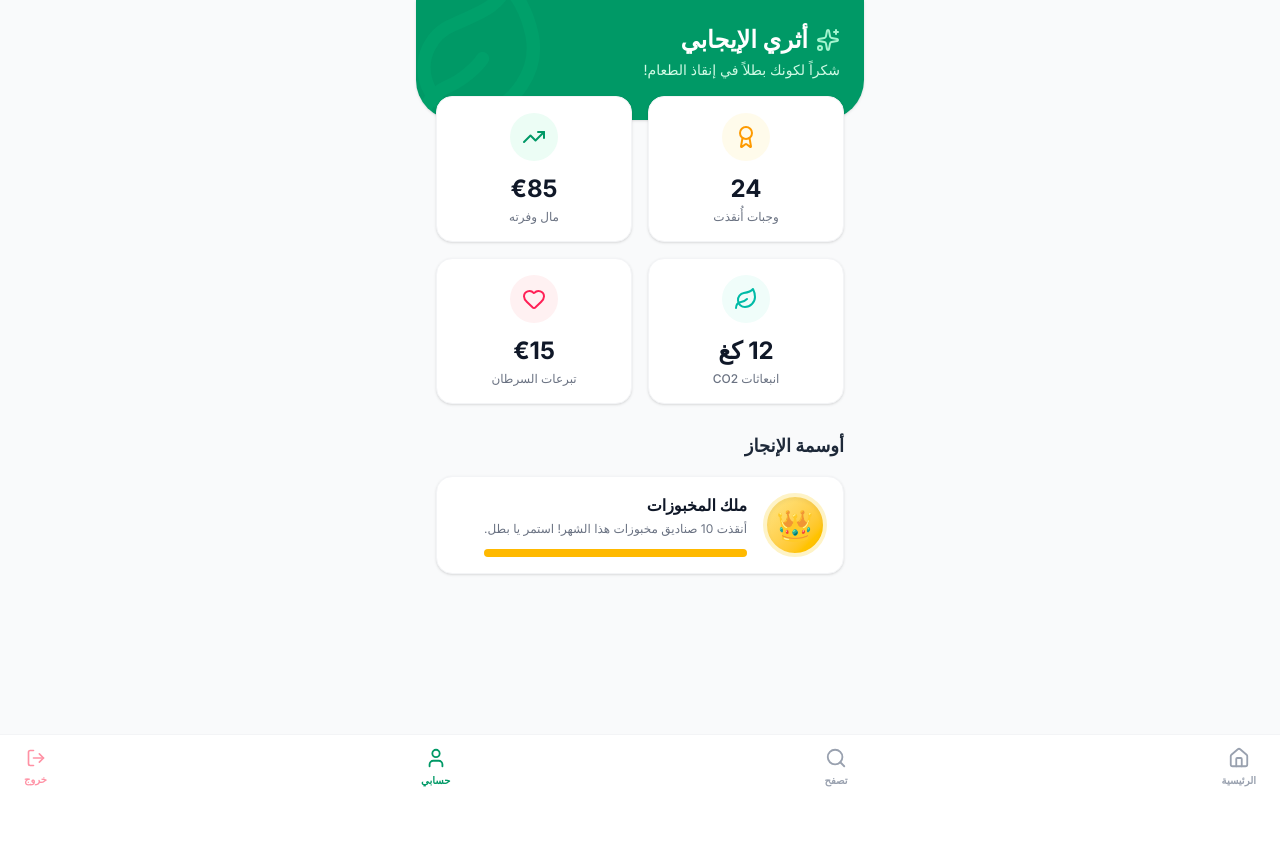
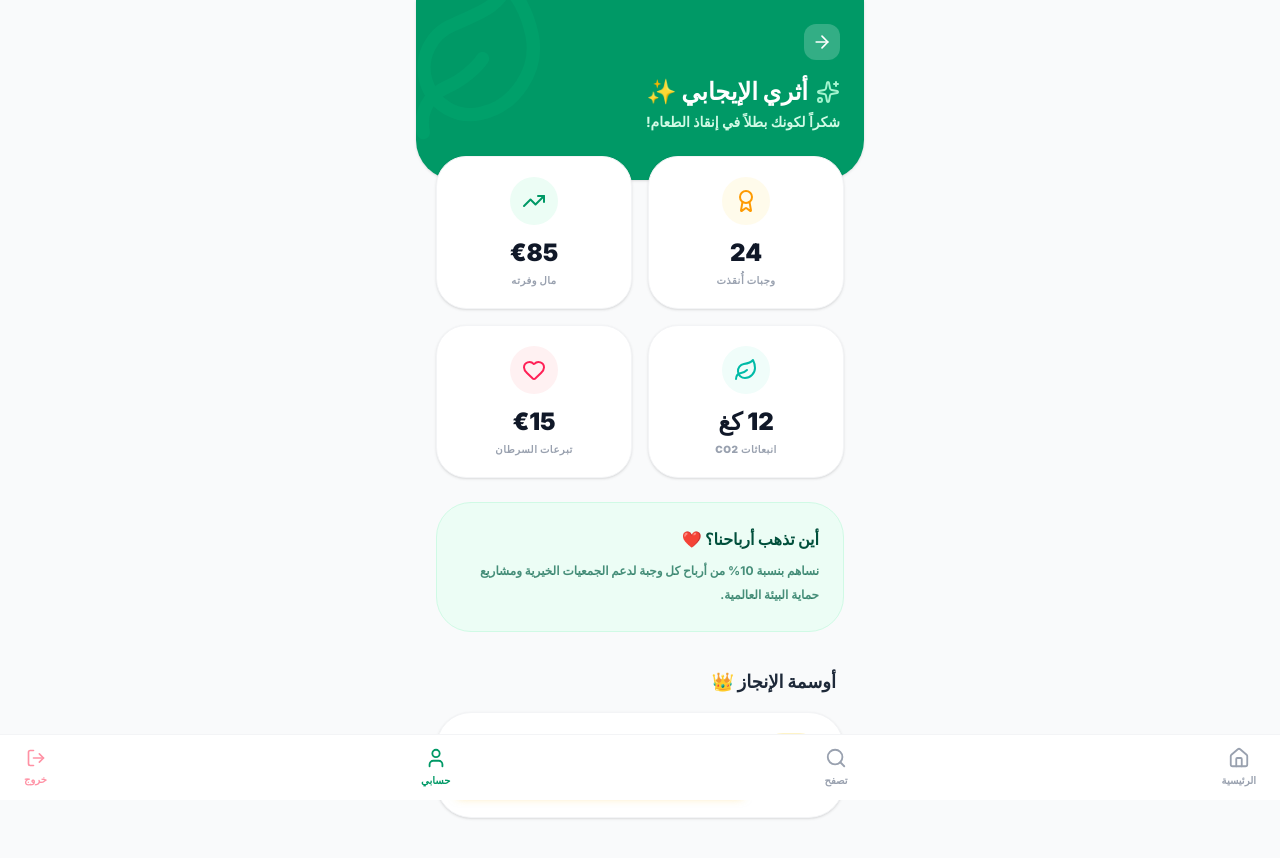
Before and after one commit to msaadi1902-max/nimah-app, a Next.js app: page /impact in a window 1280 px wide. Shown: the top 858 px of the page. Before the commit the page ends 800 px from the top, so only its background shows below. Built offline with nearby package versions, Linux system fonts and the light colour scheme; no server answers; sample sign-in values are in the browser's storage.

Commit message:
integrate impact stats with profile and fix logout redirect

```diff
--- a/src/app/impact/page.tsx
+++ b/src/app/impact/page.tsx
@@ -1,27 +1,30 @@
 "use client";
 
 import React from "react";
-import { Sparkles, Leaf, Heart, TrendingUp, Award } from "lucide-react";
+import { useRouter } from "next/navigation";
+import { Sparkles, Leaf, Heart, TrendingUp, Award, ArrowRight } from "lucide-react";
 import BottomNav from "@/components/BottomNav";
 
 function TopHeader() {
+  const router = useRouter();
   return (
-    <div className="bg-emerald-600 text-white p-6 pb-10 rounded-b-[40px] shadow-sm relative overflow-hidden">
+    <div className="bg-emerald-600 text-white p-6 pb-12 rounded-b-[40px] shadow-sm relative overflow-hidden">
       <div className="relative z-10">
-        <h1 className="text-2xl font-bold mb-1 flex items-center gap-2">
+        <button onClick={() => router.back()} className="bg-white/20 p-2 rounded-xl mb-4 active:scale-95 transition-transform">
+           <ArrowRight size={20} />
+        </button>
+        <h1 className="text-2xl font-black mb-1 flex items-center gap-2">
           <Sparkles className="w-6 h-6 text-emerald-200" />
-          أثري الإيجابي
+          أثري الإيجابي ✨
         </h1>
-        <p className="text-emerald-100 text-sm">شكراً لكونك بطلاً في إنقاذ الطعام!</p>
+        <p className="text-emerald-100 text-sm font-bold">شكراً لكونك بطلاً في إنقاذ الطعام!</p>
       </div>
-      {/* رسمة ديكور في الخلفية */}
       <Leaf className="absolute left-[-20px] top-[-20px] w-40 h-40 text-emerald-500 opacity-20 transform -rotate-12" />
     </div>
   );
 }
 
 function ImpactStats() {
-  // هذه الأرقام سنربطها لاحقاً بقاعدة البيانات بعد أن نبرمج زر الدفع
   const stats = [
     { id: 1, title: "وجبات أُنقذت", value: "24", icon: Award, color: "text-amber-500", bg: "bg-amber-50" },
     { id: 2, title: "مال وفرته", value: "€85", icon: TrendingUp, color: "text-emerald-600", bg: "bg-emerald-50" },
@@ -35,12 +38,12 @@ function ImpactStats() {
         {stats.map((stat) => {
           const Icon = stat.icon;
           return (
-            <div key={stat.id} className="bg-white p-4 rounded-2xl shadow-sm border border-gray-100 flex flex-col items-center text-center hover:shadow-md transition-shadow">
+            <div key={stat.id} className="bg-white p-5 rounded-[30px] shadow-sm border border-gray-100 flex flex-col items-center text-center hover:shadow-md transition-shadow">
               <div className={`w-12 h-12 ${stat.bg} rounded-full flex items-center justify-center mb-3`}>
                 <Icon className={`w-6 h-6 ${stat.color}`} />
               </div>
-              <h3 className="text-2xl font-bold text-gray-900 mb-1">{stat.value}</h3>
-              <p className="text-xs text-gray-500 font-medium">{stat.title}</p>
+              <h3 className="text-2xl font-black text-gray-900 mb-1">{stat.value}</h3>
+              <p className="text-[10px] text-gray-400 font-black uppercase tracking-wider">{stat.title}</p>
             </div>
           );
         })}
@@ -51,17 +54,17 @@ function ImpactStats() {
 
 function BadgesSection() {
   return (
-    <div className="p-5 mt-2 mb-6">
-      <h3 className="font-bold text-lg text-gray-800 mb-4">أوسمة الإنجاز</h3>
-      <div className="bg-white p-4 rounded-2xl border border-gray-100 shadow-sm flex items-center gap-4">
-        <div className="w-16 h-16 bg-gradient-to-br from-amber-200 to-amber-400 rounded-full flex items-center justify-center text-3xl shadow-inner border-4 border-amber-100">
+    <div className="p-5 mt-4">
+      <h3 className="font-black text-lg text-gray-800 mb-4 mr-2">أوسمة الإنجاز 👑</h3>
+      <div className="bg-white p-5 rounded-[35px] border border-gray-100 shadow-sm flex items-center gap-4">
+        <div className="w-16 h-16 bg-gradient-to-br from-amber-200 to-amber-400 rounded-3xl flex items-center justify-center text-3xl shadow-inner border-4 border-amber-100">
           👑
         </div>
-        <div>
-          <h4 className="font-bold text-gray-900">ملك المخبوزات</h4>
-          <p className="text-xs text-gray-500 mt-1">أنقذت 10 صناديق مخبوزات هذا الشهر! استمر يا بطل.</p>
+        <div className="flex-1">
+          <h4 className="font-black text-gray-900">ملك المخبوزات</h4>
+          <p className="text-[10px] text-gray-400 font-bold mt-1">أنقذت 10 صناديق مخبوزات هذا الشهر!</p>
           <div className="w-full bg-gray-100 h-2 rounded-full mt-3">
-            <div className="bg-amber-400 h-2 rounded-full w-full"></div>
+            <div className="bg-amber-400 h-2 rounded-full w-full shadow-[0_0_10px_rgba(251,191,36,0.5)]"></div>
           </div>
         </div>
       </div>
@@ -71,10 +74,16 @@ function BadgesSection() {
 
 export default function ImpactPage() {
   return (
-    <div className="min-h-screen bg-gray-50 pb-24 font-sans" dir="rtl">
+    <div className="min-h-screen bg-gray-50 pb-28 font-sans text-right" dir="rtl">
       <div className="mx-auto max-w-md relative">
         <TopHeader />
         <ImpactStats />
+        <div className="px-5 mt-6">
+           <div className="bg-emerald-50 p-6 rounded-[35px] border border-emerald-100">
+              <h4 className="text-emerald-900 font-black mb-2 flex items-center gap-2">أين تذهب أرباحنا؟ ❤️</h4>
+              <p className="text-emerald-800/70 text-xs font-bold leading-loose">نساهم بنسبة 10% من أرباح كل وجبة لدعم الجمعيات الخيرية ومشاريع حماية البيئة العالمية.</p>
+           </div>
+        </div>
         <BadgesSection />
       </div>
       <BottomNav activeTab="profile" />
```
Also changed, not shown: src/app/profile/page.tsx (+31 -63 lines).
